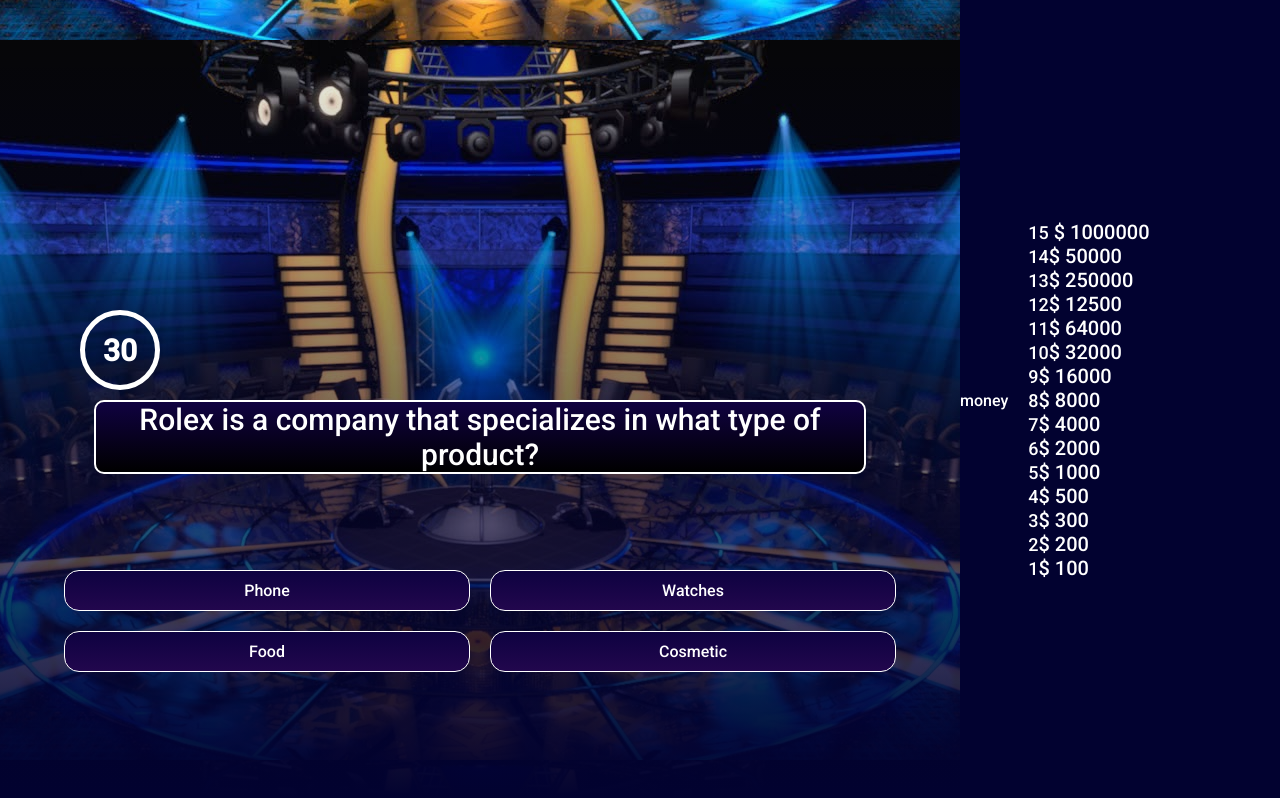
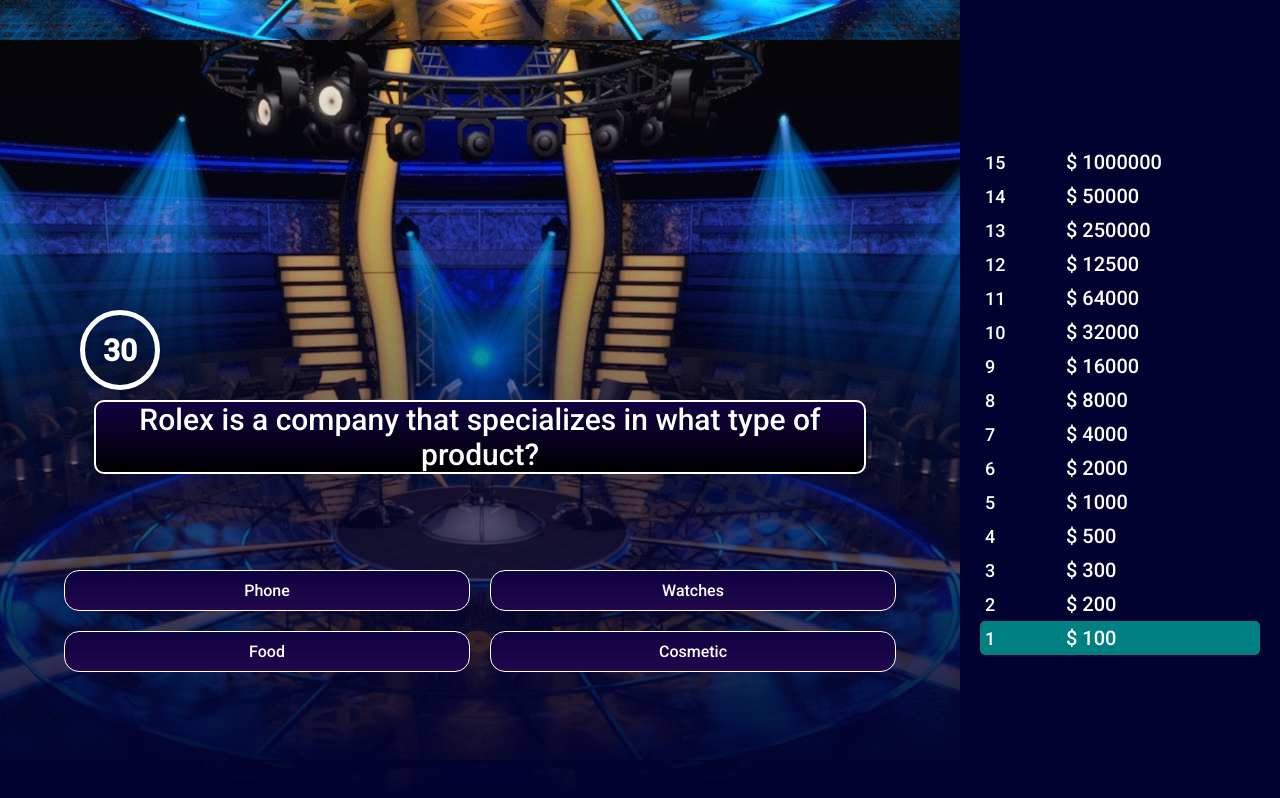
Before and after one commit to Tduncan14/millonaireReact, a React (Create React App) app in the folder millonaire/: page / in a window 1280 px wide. Built offline with nearby package versions, Linux system fonts and the light colour scheme.

Commit message:
keep moving forward

```diff
--- a/millonaire/src/App.css
+++ b/millonaire/src/App.css
@@ -163,3 +163,12 @@
   border:2px solid white;
   font-size:30px;
 }
+
+.endText{
+  position:relative;
+  top:0;
+  bottom:0;
+  left:0;
+  right:0;
+  margin:auto;
+}
--- a/millonaire/src/App.js
+++ b/millonaire/src/App.js
@@ -1,6 +1,6 @@
 // import logo from './logo.svg';
 import './App.css';
-import { useState} from 'react'
+import { useEffect, useState} from 'react'
 import Triva from './components/Trivia';
 
 function App() {
@@ -8,7 +8,7 @@ function App() {
   const [username, setUsername] = useState(null);
   const [timeOut, setTimeOut] = useState(false);
   const [questionNumber, setQuestionNumber] = useState(1);
-  const [earned, setEarned] = useState("$ 0");
+  const [earned, setEarned] = useState("0");
   const [active,setActive] = useState(false)
   const [stop,setStop] = useState(false)
 
@@ -105,11 +105,22 @@ function App() {
 
   ].reverse()
 
+  useEffect(() => {
+
+    questionNumber > 1 && setEarned(moneyPyramid.find(m => m.id === questionNumber - 1).amount)
+
+
+  },[moneyPyramid , questionNumber])
 
   return (
     <div className="App">
 
     <div className="main">
+
+     {stop ? <h1 className ="endText"> You earned: {earned}</h1> : (
+       <>
+
+
 <div className="top">
 
 <div class="timer">
@@ -125,14 +136,26 @@ function App() {
            setTimeOut={setTimeOut}
            setstop = {setStop}/>
 </div>
+
+
+
+       </>
+
+
+     )}
+
     </div>
 
     <div className='pyramid'>
-      money
 
       <ul className="moneylist">
         {moneyPyramid.map(q=>(
-          <li className={'what'}>
+          <li  className={
+            questionNumber === q.id
+              ? "moneyListItem active"
+              : "moneyListItem"
+          }>
+
               <span className="moneyListNumber">{q.id}</span>
               <span className="moneyListAmount">{q.amount}</span>
           </li>
--- a/millonaire/src/components/Trivia.js
+++ b/millonaire/src/components/Trivia.js
@@ -37,8 +37,15 @@ const Trivia = ({  data,
         // setTimeout(() => {
           delay(5000, () => {
 
+            if(a.correct){
             setQuestionNumber((prev) => prev + 1);
             setSelectAnswer(null);
+            }
+
+            else{
+              setstop(true)
+              setSelectAnswer(null)
+            }
 
         // }, 5000);
           })
```
Lines whose indentation alone changed are shown as unchanged.
